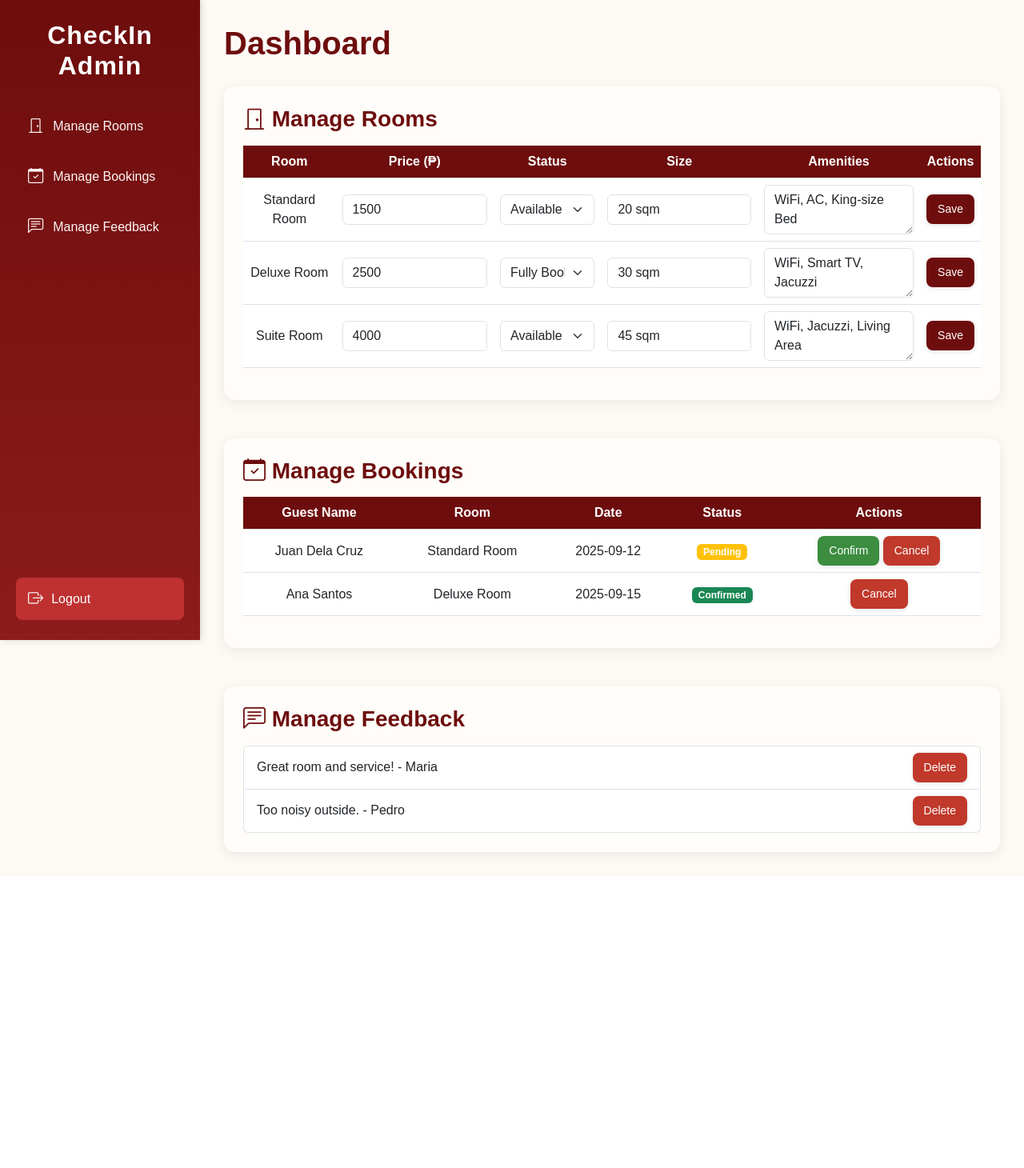
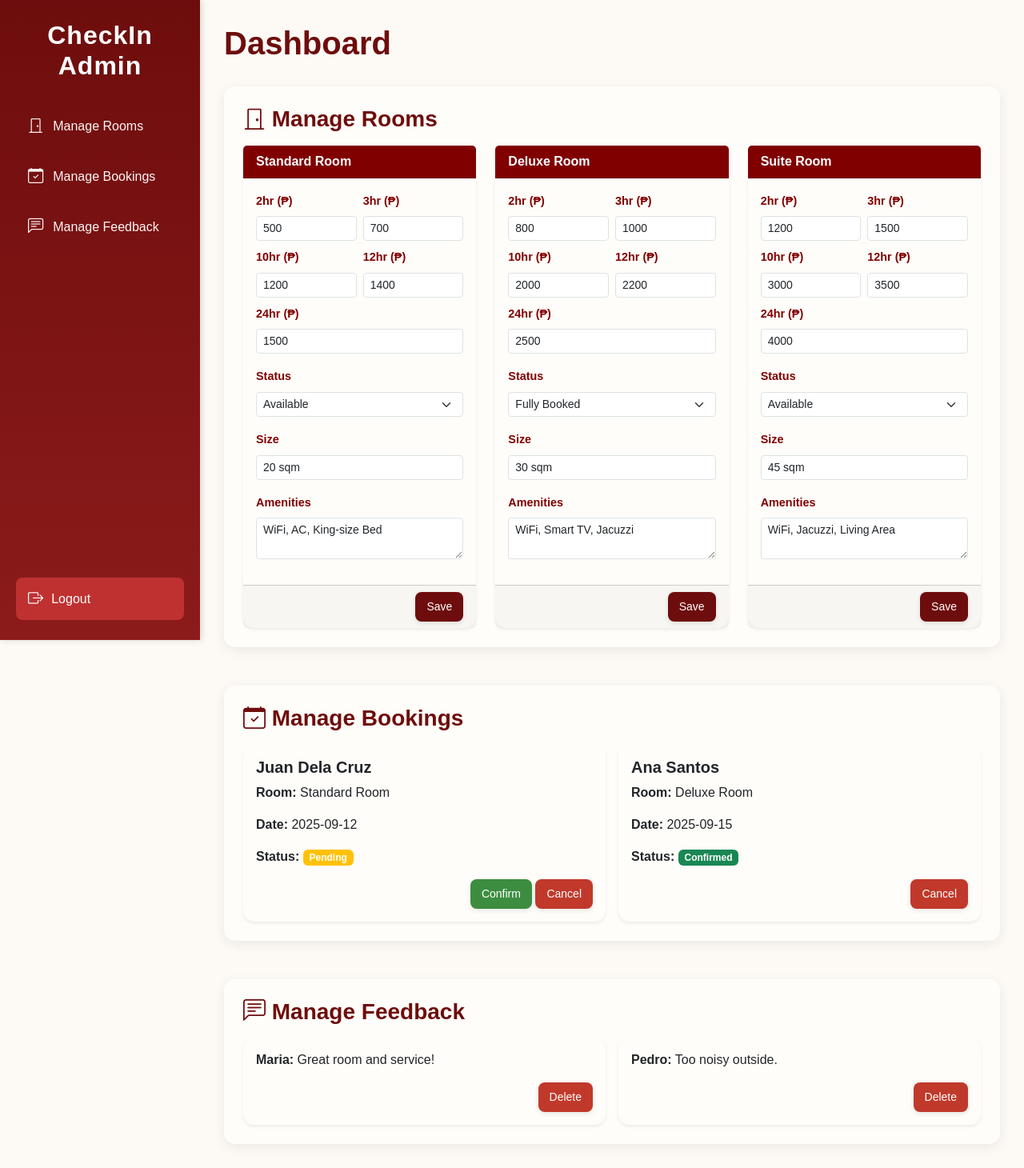
Before and after one commit to shitsoke/CheckIn, a PHP site: page /admin.html in a window 1280 px wide. Shown: the whole page at 80% size. Before the commit the page ends 1075 px from the top, so only its background shows below. Run offline with PHP 8.4, Linux system fonts and the light colour scheme.

Commit message:
change the code structure for admin
added a new card for room price

```diff
--- a/admin.html
+++ b/admin.html
@@ -12,221 +12,186 @@
 </head>
 
 <body>
+
   <div class="sidebar" id="sidebar">
     <div>
       <h2>CheckIn Admin</h2>
-      <div class="sidebar-nav"> <a href="#rooms"><i class="bi bi-door-closed"></i> Manage Rooms</a> <a
-          href="#bookings"><i class="bi bi-calendar-check"></i> Manage Bookings</a> <a href="#feedback"><i
-            class="bi bi-chat-left-text"></i> Manage Feedback</a> </div>
-    </div> <a href="index.html" class="logout-btn"><i class="bi bi-box-arrow-right"></i> Logout</a>
+      <div class="sidebar-nav">
+        <a href="#rooms"><i class="bi bi-door-closed"></i> Manage Rooms</a>
+        <a href="#bookings"><i class="bi bi-calendar-check"></i> Manage Bookings</a>
+        <a href="#feedback"><i class="bi bi-chat-left-text"></i> Manage Feedback</a>
       </div>
+    </div>
+    <a href="index.html" class="logout-btn"><i class="bi bi-box-arrow-right"></i> Logout</a>
+  </div>
+
+
   <div class="overlay" id="overlay" onclick="closeSidebar()"></div>
-  <button class="menu-toggle d-md-none" onclick="toggleSidebar()"> <i class="bi bi-list"></i> </button>
+  <button class="menu-toggle d-md-none" onclick="toggleSidebar()"><i class="bi bi-list"></i></button>
+
+
   <div class="main-content">
     <h1 class="text-center text-md-start">Dashboard</h1>
+
+
 <section id="rooms" class="mb-5">
   <div class="card p-4">
     <h3 class="mb-3 fw-semibold"><i class="bi bi-door-closed"></i> Manage Rooms</h3>
-        <div class="table-responsive d-none d-md-block">
-          <table class="table align-middle text-center">
-            <thead>
-              <tr>
-                <th>Room</th>
-                <th>Price (₱)</th>
-                <th>Status</th>
-                <th>Size</th>
-                <th>Amenities</th>
-                <th>Actions</th>
-              </tr>
-            </thead>
-            <tbody>
-              <tr>
-                <td>Standard Room</td>
-                <td><input type="number" class="form-control" value="1500"></td>
-                <td> <select class="form-select">
-                    <option selected>Available</option>
-                    <option>Fully Booked</option>
-                  </select> </td>
-                <td><input type="text" class="form-control" value="20 sqm"></td>
-                <td><textarea class="form-control">WiFi, AC, King-size Bed</textarea></td>
-                <td><button class="btn btn-primary btn-sm">Save</button></td>
-              </tr>
-              <tr>
-                <td>Deluxe Room</td>
-                <td><input type="number" class="form-control" value="2500"></td>
-                <td> <select class="form-select">
-                    <option>Available</option>
-                    <option selected>Fully Booked</option>
-                  </select> </td>
-                <td><input type="text" class="form-control" value="30 sqm"></td>
-                <td><textarea class="form-control">WiFi, Smart TV, Jacuzzi</textarea></td>
-                <td><button class="btn btn-primary btn-sm">Save</button></td>
-              </tr>
-              <tr>
-                <td>Suite Room</td>
-                <td><input type="number" class="form-control" value="4000"></td>
-                <td> <select class="form-select">
-                    <option selected>Available</option>
-                    <option>Fully Booked</option>
-                  </select> </td>
-                <td><input type="text" class="form-control" value="45 sqm"></td>
-                <td><textarea class="form-control">WiFi, Jacuzzi, Living Area</textarea></td>
-                <td><button class="btn btn-primary btn-sm">Save</button></td>
-              </tr>
-            </tbody>
-          </table>
+
+    <div class="row g-4">
+
+      <div class="col-12 col-md-6 col-lg-4">
+        <div class="card shadow-sm h-100">
+          <div class="card-header text-white fw-semibold" style="background:#800000;">Standard Room</div>
+          <div class="card-body">
+
+            <div class="row g-2 mb-3">
+              <div class="col-6"><label class="form-label">2hr (₱)</label><input type="number" class="form-control form-control-sm" value="500"></div>
+              <div class="col-6"><label class="form-label">3hr (₱)</label><input type="number" class="form-control form-control-sm" value="700"></div>
+              <div class="col-6"><label class="form-label">10hr (₱)</label><input type="number" class="form-control form-control-sm" value="1200"></div>
+              <div class="col-6"><label class="form-label">12hr (₱)</label><input type="number" class="form-control form-control-sm" value="1400"></div>
+              <div class="col-12"><label class="form-label">24hr (₱)</label><input type="number" class="form-control form-control-sm" value="1500"></div>
             </div>
-        <div class="d-block d-md-none">
-          <div class="card mb-3 p-3 shadow-sm">
-            <h5 class="fw-semibold">Standard Room</h5>
-            <div class="row mb-2">
-              <div class="col-6"><strong>Price:</strong></div>
-              <div class="col-6"><input type="number" class="form-control form-control-sm" value="1500"></div>
+            <div class="mb-3"><label class="form-label">Status</label><select class="form-select form-select-sm"><option selected>Available</option><option>Fully Booked</option></select></div>
+            <div class="mb-3"><label class="form-label">Size</label><input type="text" class="form-control form-control-sm" value="20 sqm"></div>
+            <div class="mb-3"><label class="form-label">Amenities</label><textarea class="form-control form-control-sm">WiFi, AC, King-size Bed</textarea></div>
           </div>
-            <div class="row mb-2">
-              <div class="col-6"><strong>Status:</strong></div>
-              <div class="col-6"> <select class="form-select form-select-sm">
-                  <option selected>Available</option>
-                  <option>Fully Booked</option>
-                </select> </div>
-            </div>
-            <div class="row mb-2">
-              <div class="col-6"><strong>Size:</strong></div>
-              <div class="col-6"><input type="text" class="form-control form-control-sm" value="20 sqm"></div>
-            </div>
-            <div class="row mb-2">
-              <div class="col-6"><strong>Amenities:</strong></div>
-              <div class="col-6"><textarea class="form-control form-control-sm">WiFi, AC, King-size Bed</textarea></div>
-            </div>
-            <div class="text-end"> <button class="btn btn-primary btn-sm">Save</button> </div>
-          </div> <
-          <div class="card mb-3 p-3 shadow-sm">
-            <h5 class="fw-semibold">Deluxe Room</h5>
-            <div class="row mb-2">
-              <div class="col-6"><strong>Price:</strong></div>
-              <div class="col-6"><input type="number" class="form-control form-control-sm" value="2500"></div>
-            </div>
-            <div class="row mb-2">
-              <div class="col-6"><strong>Status:</strong></div>
-              <div class="col-6"> <select class="form-select form-select-sm">
-                  <option>Available</option>
-                  <option selected>Fully Booked</option>
-                </select> </div>
-            </div>
-            <div class="row mb-2">
-              <div class="col-6"><strong>Size:</strong></div>
-              <div class="col-6"><input type="text" class="form-control form-control-sm" value="30 sqm"></div>
-            </div>
-            <div class="row mb-2">
-              <div class="col-6"><strong>Amenities:</strong></div>
-              <div class="col-6"><textarea class="form-control form-control-sm">WiFi, Smart TV, Jacuzzi</textarea></div>
-            </div>
-            <div class="text-end"> <button class="btn btn-primary btn-sm">Save</button> </div>
-          </div>
-          <div class="card mb-3 p-3 shadow-sm">
-            <h5 class="fw-semibold">Suite Room</h5>
-            <div class="row mb-2">
-              <div class="col-6"><strong>Price:</strong></div>
-              <div class="col-6"><input type="number" class="form-control form-control-sm" value="4000"></div>
-            </div>
-            <div class="row mb-2">
-              <div class="col-6"><strong>Status:</strong></div>
-              <div class="col-6"> <select class="form-select form-select-sm">
-                  <option selected>Available</option>
-                  <option>Fully Booked</option>
-                </select> </div>
-            </div>
-            <div class="row mb-2">
-              <div class="col-6"><strong>Size:</strong></div>
-              <div class="col-6"><input type="text" class="form-control form-control-sm" value="45 sqm"></div>
-            </div>
-            <div class="row mb-2">
-              <div class="col-6"><strong>Amenities:</strong></div>
-              <div class="col-6"><textarea class="form-control form-control-sm">WiFi, Jacuzzi, Living Area</textarea>
+          <div class="card-footer text-end"><button class="btn btn-primary btn-sm">Save</button></div>
         </div>
       </div>
-            <div class="text-end"> <button class="btn btn-primary btn-sm">Save</button> </div>
+
+
+      <div class="col-12 col-md-6 col-lg-4">
+        <div class="card shadow-sm h-100">
+          <div class="card-header text-white fw-semibold" style="background:#800000;">Deluxe Room</div>
+          <div class="card-body">
+
+            <div class="row g-2 mb-3">
+              <div class="col-6"><label class="form-label">2hr (₱)</label><input type="number" class="form-control form-control-sm" value="800"></div>
+              <div class="col-6"><label class="form-label">3hr (₱)</label><input type="number" class="form-control form-control-sm" value="1000"></div>
+              <div class="col-6"><label class="form-label">10hr (₱)</label><input type="number" class="form-control form-control-sm" value="2000"></div>
+              <div class="col-6"><label class="form-label">12hr (₱)</label><input type="number" class="form-control form-control-sm" value="2200"></div>
+              <div class="col-12"><label class="form-label">24hr (₱)</label><input type="number" class="form-control form-control-sm" value="2500"></div>
+            </div>
+            <div class="mb-3"><label class="form-label">Status</label><select class="form-select form-select-sm"><option>Available</option><option selected>Fully Booked</option></select></div>
+            <div class="mb-3"><label class="form-label">Size</label><input type="text" class="form-control form-control-sm" value="30 sqm"></div>
+            <div class="mb-3"><label class="form-label">Amenities</label><textarea class="form-control form-control-sm">WiFi, Smart TV, Jacuzzi</textarea></div>
+          </div>
+          <div class="card-footer text-end"><button class="btn btn-primary btn-sm">Save</button></div>
+        </div>
+      </div>
+
+
+      <div class="col-12 col-md-6 col-lg-4">
+        <div class="card shadow-sm h-100">
+          <div class="card-header text-white fw-semibold" style="background:#800000;">Suite Room</div>
+          <div class="card-body">
+
+            <div class="row g-2 mb-3">
+              <div class="col-6"><label class="form-label">2hr (₱)</label><input type="number" class="form-control form-control-sm" value="1200"></div>
+              <div class="col-6"><label class="form-label">3hr (₱)</label><input type="number" class="form-control form-control-sm" value="1500"></div>
+              <div class="col-6"><label class="form-label">10hr (₱)</label><input type="number" class="form-control form-control-sm" value="3000"></div>
+              <div class="col-6"><label class="form-label">12hr (₱)</label><input type="number" class="form-control form-control-sm" value="3500"></div>
+              <div class="col-12"><label class="form-label">24hr (₱)</label><input type="number" class="form-control form-control-sm" value="4000"></div>
+            </div>
+            <div class="mb-3"><label class="form-label">Status</label><select class="form-select form-select-sm"><option selected>Available</option><option>Fully Booked</option></select></div>
+            <div class="mb-3"><label class="form-label">Size</label><input type="text" class="form-control form-control-sm" value="45 sqm"></div>
+            <div class="mb-3"><label class="form-label">Amenities</label><textarea class="form-control form-control-sm">WiFi, Jacuzzi, Living Area</textarea></div>
+          </div>
+          <div class="card-footer text-end"><button class="btn btn-primary btn-sm">Save</button></div>
+        </div>
       </div>
     </div>
   </div>
 </section>
+
+
+
     <section id="bookings" class="mb-5">
       <div class="card p-4">
-        <h3 class="mb-3 fw-semibold"><i class="bi bi-calendar-check"></i> Manage Bookings</h3> <!-- Desktop Table -->
-        <div class="table-responsive d-none d-md-block">
-          <table class="table align-middle text-center">
-            <thead>
-              <tr>
-                <th>Guest Name</th>
-                <th>Room</th>
-                <th>Date</th>
-                <th>Status</th>
-                <th>Actions</th>
-              </tr>
-            </thead>
-            <tbody>
-              <tr>
-                <td>Juan Dela Cruz</td>
-                <td>Standard Room</td>
-                <td>2025-09-12</td>
-                <td><span class="badge bg-warning">Pending</span></td>
-                <td> <button class="btn btn-success btn-sm">Confirm</button> <button
-                    class="btn btn-danger btn-sm">Cancel</button> </td>
-              </tr>
-              <tr>
-                <td>Ana Santos</td>
-                <td>Deluxe Room</td>
-                <td>2025-09-15</td>
-                <td><span class="badge bg-success">Confirmed</span></td>
-                <td><button class="btn btn-danger btn-sm">Cancel</button></td>
-              </tr>
-            </tbody>
-          </table>
-        </div>
-        <div class="d-block d-md-none">
-          <div class="card mb-3 p-3 shadow-sm">
+        <h3 class="mb-3 fw-semibold"><i class="bi bi-calendar-check"></i> Manage Bookings</h3>
+        <div class="row g-3">
+
+          <div class="col-12 col-md-6">
+            <div class="card shadow-sm p-3 h-100">
               <h5 class="fw-semibold">Juan Dela Cruz</h5>
               <p><strong>Room:</strong> Standard Room</p>
               <p><strong>Date:</strong> 2025-09-12</p>
               <p><strong>Status:</strong> <span class="badge bg-warning">Pending</span></p>
-            <div class="text-end"> <button class="btn btn-success btn-sm">Confirm</button> <button
-                class="btn btn-danger btn-sm">Cancel</button> </div>
+              <div class="text-end">
+                <button class="btn btn-success btn-sm">Confirm</button>
+                <button class="btn btn-danger btn-sm">Cancel</button>
               </div>
-          <div class="card mb-3 p-3 shadow-sm">
+            </div>
+          </div>
+
+          <div class="col-12 col-md-6">
+            <div class="card shadow-sm p-3 h-100">
               <h5 class="fw-semibold">Ana Santos</h5>
               <p><strong>Room:</strong> Deluxe Room</p>
               <p><strong>Date:</strong> 2025-09-15</p>
               <p><strong>Status:</strong> <span class="badge bg-success">Confirmed</span></p>
-            <div class="text-end"> <button class="btn btn-danger btn-sm">Cancel</button> </div>
+              <div class="text-end">
+                <button class="btn btn-danger btn-sm">Cancel</button>
+              </div>
+            </div>
           </div>
         </div>
       </div>
     </section>
+
+
     <section id="feedback">
       <div class="card p-4">
         <h3 class="mb-3 fw-semibold"><i class="bi bi-chat-left-text"></i> Manage Feedback</h3>
-        <ul class="list-group d-none d-md-block">
-          <li class="list-group-item d-flex justify-content-between align-items-center"> Great room and service! - Maria
-            <button class="btn btn-danger btn-sm">Delete</button>
-          </li>
-          <li class="list-group-item d-flex justify-content-between align-items-center"> Too noisy outside. - Pedro
-            <button class="btn btn-danger btn-sm">Delete</button>
-          </li>
-        </ul>
-        <div class="d-block d-md-none">
-          <div class="card mb-2 p-3 shadow-sm">
+        <div class="row g-3">
+          <div class="col-12 col-md-6">
+            <div class="card shadow-sm p-3 h-100">
               <p><strong>Maria:</strong> Great room and service!</p>
-            <div class="text-end"> <button class="btn btn-danger btn-sm">Delete</button> </div>
+              <div class="text-end"><button class="btn btn-danger btn-sm">Delete</button></div>
             </div>
-          <div class="card mb-2 p-3 shadow-sm">
+          </div>
+          <div class="col-12 col-md-6">
+            <div class="card shadow-sm p-3 h-100">
               <p><strong>Pedro:</strong> Too noisy outside.</p>
-            <div class="text-end"> <button class="btn btn-danger btn-sm">Delete</button> </div>
+              <div class="text-end"><button class="btn btn-danger btn-sm">Delete</button></div>
+            </div>
           </div>
         </div>
       </div>
     </section>
   </div>
-  <script> function toggleSidebar() { const sidebar = document.getElementById('sidebar'); const overlay = document.getElementById('overlay'); const menuBtn = document.querySelector('.menu-toggle'); sidebar.classList.toggle('active'); overlay.classList.toggle('active'); if (sidebar.classList.contains('active')) { menuBtn.style.display = 'none'; } else { menuBtn.style.display = 'block'; } } function closeSidebar() { document.getElementById('sidebar').classList.remove('active'); document.getElementById('overlay').classList.remove('active'); document.querySelector('.menu-toggle').style.display = 'block'; } document.querySelectorAll(".sidebar-nav a").forEach(link => { link.addEventListener("click", function () { document.querySelectorAll(".sidebar-nav a").forEach(item => item.classList.remove("active")); this.classList.add("active"); if (window.innerWidth <= 768) { closeSidebar(); } }); }); </script>
+
+
+  <script>
+    function toggleSidebar() {
+      const sidebar = document.getElementById('sidebar');
+      const overlay = document.getElementById('overlay');
+      const menuBtn = document.querySelector('.menu-toggle');
+      sidebar.classList.toggle('active');
+      overlay.classList.toggle('active');
+      if (sidebar.classList.contains('active')) {
+        menuBtn.style.display = 'none';
+      } else {
+        menuBtn.style.display = 'block';
+      }
+    }
+
+    function closeSidebar() {
+      document.getElementById('sidebar').classList.remove('active');
+      document.getElementById('overlay').classList.remove('active');
+      document.querySelector('.menu-toggle').style.display = 'block';
+    }
+
+    document.querySelectorAll(".sidebar-nav a").forEach(link => {
+      link.addEventListener("click", function () {
+        document.querySelectorAll(".sidebar-nav a").forEach(item => item.classList.remove("active"));
+        this.classList.add("active");
+        if (window.innerWidth <= 768) {
+          closeSidebar();
+        }
+      });
+    });
+  </script>
 </body>
-
 </html>
--- a/assets/Admin.css
+++ b/assets/Admin.css
@@ -202,3 +202,10 @@ body {
         transform: translateY(0);
     }
 }
+
+.form-label {
+    font-weight: 600;
+    font-size: 0.9rem;
+    color: #800000;
+
+}
```
Also changed, not shown: index.html (line endings or trailing spaces). Lines whose indentation alone changed are shown as unchanged.
